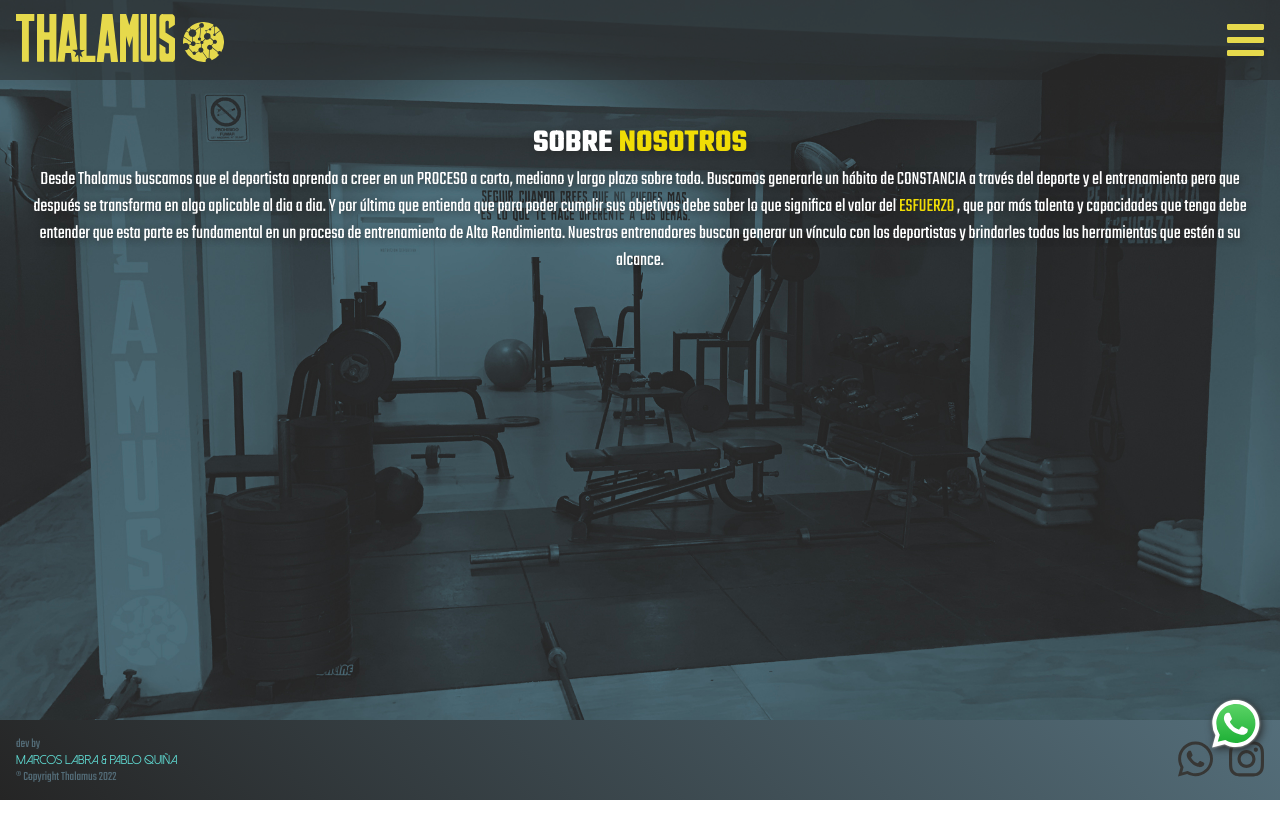
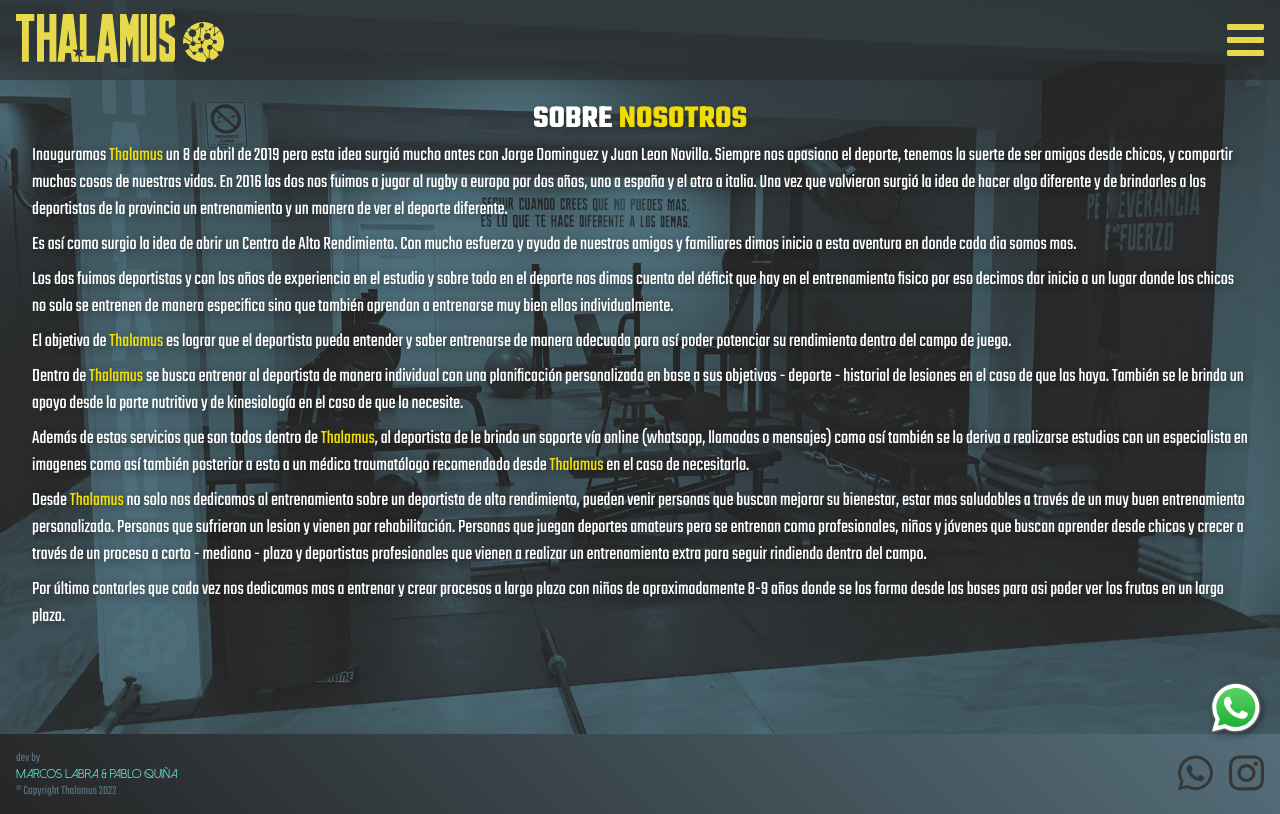
Before and after one commit to Kitsunito/thalamus-web, a React (Create React App) app: page /nosotros in a window 1280 px wide. Built offline with nearby package versions, Linux system fonts and the light colour scheme.

Commit message:
agrego info real a sobre nosotros y pongo info sobre los entrenadores en el carrousel

```diff
--- a/src/Components/layout/MobileMenu.js
+++ b/src/Components/layout/MobileMenu.js
@@ -18,7 +18,7 @@
         <hr />
         <Link to="/planes"><h2 onClick={handleClick}>PLANES</h2></Link>
         <hr />
-        <Link to="/futuro-thalamus" onClick={handleClick}><h2>FUTURO <span>THALAMUS</span> </h2></Link>
+        <Link to="/futuro-thalamus" onClick={handleClick}><h2>DEPORTISTAS <span>THALAMUS</span> </h2></Link>
       </div>
       <div className="menu-social">
         <a href="https://wa.me/+5493816263576?text=%C2%A1Hola!%20Queria%20consultar%20para%20empezar%20a%20entrenar%20con%20ustedes" target='_blank' rel="noreferrer"><FontAwesomeIcon icon={faWhatsapp} /></a>
--- a/src/Components/layout/indexComponents/Entrenadores.js
+++ b/src/Components/layout/indexComponents/Entrenadores.js
@@ -9,8 +9,8 @@
     <section className="carrousel">
       <AutoplaySlider
         play={true}
-        cancelOnInteraction={false} // should stop playing on user interaction
-        interval={1000}
+        cancelOnInteraction={true} // should stop playing on user interaction
+        interval={4000}
         bullets={false}
         fillParent={true}
       >
@@ -18,9 +18,15 @@
           <img src="/images/profiles/JavierCamandona.png" alt="" srcset="" />
           <h3>con <span>JAVIER</span></h3>
         </div>
+        <div>
+          <p>Con 23 años, egresado del colegio San Francisco. Actualmente esta cursando la carrera de Prof de educación física en la Fac de ed física de tucuman y una diplomatura en entrenamiento y nutrición de manera on line. Desde ya hace 3 años empezo a trabajar como entrenador, lo cual es lo que lo apasiona, y busco seguir aprendiendo. Hace un mes entro a trabajar en <span>Thalamus</span>, algo que quería desde hace un tiempo.</p>
+        </div>
         <div className='carrousel-entrenadores'>
           <img src="/images/profiles/CandelaMadariaga.png" alt="" srcset="" />
           <h3>con <span>CANDELA</span></h3>
+        </div>
+        <div>
+          <p>Con 27 años, nacida San Miguel de Tucumán. Egresada del Colegio El Salvador en 2012 y de la Facultad de Ed. Física de la UNT en 2021. Trabaja en <span>Thalamus</span> desde 2020, y entrena ahí desde sus inicios. Previamente trabajó en Dinamo y  como profe en la escuelita de fútbol del Colegio Boisdron desde 2016 hasta 2020, actualmente en la Academia de Fútbol DELCO y como Dt de dos equipos de fútbol amateur que participan en el Torneo Las Cañas, El Farça y Patronato. Juega al fútbol desde su infancia, pasando por clubes como San Martín, Argentinos del Norte, Uthgra, entre otros. Actualmente se desempeña en fútbol sala en el club All Boys.</p>
         </div>
       </AutoplaySlider>
     </section>
--- a/src/pages/SobreNosotros.js
+++ b/src/pages/SobreNosotros.js
@@ -2,11 +2,15 @@
     return (
         <main className="sobreNosotros">
             <section>
-                <img src="/images/backGrounds/fondoGym.jpg" alt="" srcset="" />
-                <div>
-                    <h2>SOBRE <span>NOSOTROS</span> </h2>
-                    <p>Desde Thalamus buscamos que el deportista aprenda a creer en un PROCESO a corto, mediano y largo plazo sobre todo. Buscamos generarle un hábito de CONSTANCIA a través del deporte y el entrenamiento pero que después se transforma en algo aplicable al dia a dia. Y por último que entienda que para poder cumplir sus objetivos debe saber lo que significa el valor del <span>ESFUERZO</span> , que por más talento y capacidades que tenga debe entender que esta parte es fundamental en un proceso de entrenamiento de Alto Rendimiento. Nuestros entrenadores buscan generar un vínculo con los deportistas y brindarles todas las herramientas que estén a su alcance.</p>
-                </div>
+                <h2>SOBRE <span>NOSOTROS</span> </h2>
+                <p>Inauguramos <span>Thalamus</span> un 8 de abril de 2019 pero esta idea surgió mucho antes con Jorge Dominguez y Juan Leon Novillo. Siempre nos apasiono el deporte, tenemos la suerte de ser amigos desde chicos, y compartir muchas cosas de nuestras vidas. En 2016 los dos nos fuimos a jugar al rugby a europa por dos años, uno a españa y el otro a italia. Una vez que volvieron surgió la idea de hacer algo diferente y de brindarles a los deportistas de la provincia un entrenamiento y un manera de ver el deporte diferente.</p>
+                <p>Es así como surgio la idea de abrir un Centro de Alto Rendimiento. Con mucho esfuerzo y ayuda de nuestros amigos y familiares dimos inicio a esta aventura en donde cada dia somos mas.</p>
+                <p>Los dos fuimos deportistas y con los años de experiencia en el estudio y sobre todo en el deporte nos dimos cuenta del déficit que hay en el entrenamiento fisico por eso decimos dar inicio a un lugar donde los chicos no solo se entrenen de manera especifica sino que también aprendan a entrenarse muy bien ellos individualmente.</p>
+                <p>El objetivo de <span>Thalamus</span> es lograr que el deportista pueda entender y saber entrenarse de manera adecuada para así poder potenciar su rendimiento dentro del campo de juego.</p>
+                <p>Dentro de <span>Thalamus</span> se busca entrenar al deportista de manera individual con una planificación personalizada en base a sus objetivos - deporte - historial de lesiones en el caso de que las haya. También se le brinda un apoyo desde la parte nutritiva y de kinesiología en el caso de que lo necesite.</p>
+                <p>Además de estos servicios que son todos dentro de <span>Thalamus</span>, al deportista de le brinda un soporte vía online (whatsapp, llamadas o mensajes) como así también se lo deriva a realizarse estudios con un especialista en imagenes como así también posterior a esto a un médico traumatólogo recomendado desde <span>Thalamus</span> en el caso de necesitarlo.</p>
+                <p>Desde <span>Thalamus</span> no solo nos dedicamos al entrenamiento sobre un deportista de alto rendimiento, pueden venir personas que buscan mejorar su bienestar, estar mas saludables a través de un muy buen entrenamiento personalizado. Personas que sufrieron un lesion y vienen por rehabilitación. Personas que juegan deportes amateurs pero se entrenan como profesionales, niños y jóvenes que buscan aprender desde chicos y crecer a través de un proceso a corto - mediano - plazo y deportistas profesionales que vienen a realizar un entrenamiento extra para seguir rindiendo dentro del campo.</p>
+                <p>Por último contarles que cada vez nos dedicamos mas a entrenar y crear procesos a largo plazo con niños de aproximadamente 8-9 años donde se los forma desde las bases para asi poder ver los frutos en un largo plazo.</p>
             </section>
         </main>
     )
--- a/src/styles/components/carrousel.scss
+++ b/src/styles/components/carrousel.scss
@@ -1,6 +1,6 @@
 .carrousel {
   width: 100vw;
-  height: 50vh;
+  min-height: 50vh;
   position: relative;
   z-index: 0;
   .carrousel-entrenadores {
@@ -46,5 +46,16 @@
         color: $yellow;
       }
     }
+    p{
+      padding: .5rem 1rem;
+      font-family: 'Teko', sans-serif;
+      font-size: $font-size-large;
+      color: $white;
+      text-align: center;
+      text-shadow: 2px 2px 4px $lightBlack;
+      span {
+        color: $yellow;
+      }
+    }
   }
 }
--- a/src/styles/components/pages/sobreNosotros.scss
+++ b/src/styles/components/pages/sobreNosotros.scss
@@ -1,17 +1,13 @@
 .sobreNosotros {
+  min-height: 90vh;
+  width: 100vw;
+  background-image: url("../../assets/images/fondoGym.jpg");
+  background-repeat: no-repeat;
+  background-position: center center;
+  background-size: cover;
+  background-attachment: fixed;
   section {
-    position: relative;
-    height: 90vh;
-    img {
-      height: 100%;
-      width: 100vw;
-      object-fit: cover;
-      object-position: center;
-    }
-    div {
-      position: absolute;
-      top: 0;
-      padding: 15vh 2rem;
+    padding: 12vh 2rem;
     font-family: "Teko", "sans-serif";
     text-shadow: $drop-shadow-light;
     h2 {
@@ -23,7 +19,7 @@
       }
     }
     p {
-        text-align: center;
+      padding-bottom: .5rem;
       font-size: $font-size-large;
       color: $white;
       span {
@@ -32,4 +28,3 @@
     }
   }
 }
-}
--- a/src/styles/components/wappFixed.scss
+++ b/src/styles/components/wappFixed.scss
@@ -2,7 +2,7 @@
     width: 3.5rem;
     position: fixed;
     right: 1rem;
-    bottom: 3rem;
+    bottom: 4rem;
     z-index: 2;
     filter: drop-shadow(2px 2px 4px #252525);
 }
```
Also changed, not shown: src/styles/assets/images/fondoGym.jpg (added). Lines whose indentation alone changed are shown as unchanged.
